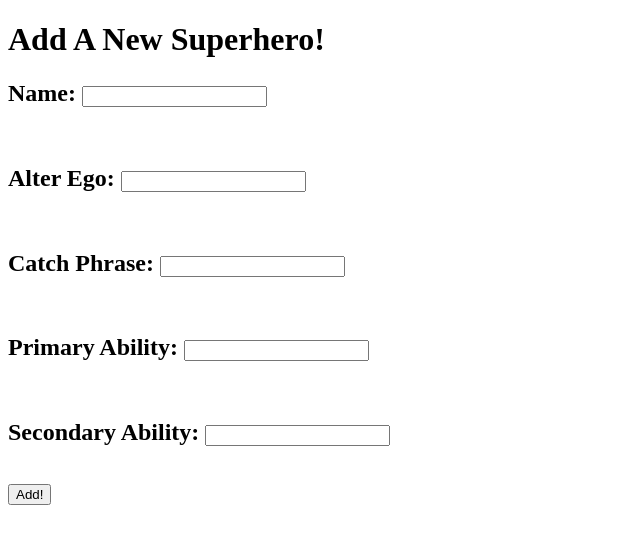
After one commit to Matt-T977/Superhero_Project, a Django app: page /superheroes/new/ in a window 1280 px wide. The commit adds this page. Shown: the top 544 px of the page, without its empty margins (0-640 px from the left). Run offline with Django 3.2, Linux system fonts and the light colour scheme.

Commit message:
Created the create function and started the ground work for the update function for the web application
Created the create function and started the ground work for the update function for the web application

Also did work on the html display templates and a few bug fixes.

Current issue is running into a display issue for the update function.

```diff
--- /dev/null
+++ b/superhero_project/superheroes/templates/superheroes/create.html
@@ -0,0 +1,22 @@
+<!DOCTYPE html>
+<html lang="en">
+<head>
+    <meta charset="UTF-8">
+    <meta http-equiv="X-UA-Compatible" content="IE=edge">
+    <meta name="viewport" content="width=device-width, initial-scale=1.0">
+    <title>Create New Superhero!</title>
+</head>
+<body>
+    <h1>Add A New Superhero!</h1>
+    <form action="{% url 'superheroes:create' %}" method="post">
+        {% csrf_token %}
+        <h2>Name: <input type = "text", name = "name", id = "name"></h2> <br />
+        <h2>Alter Ego: <input type = "text", name = "alter_ego", id = "alter_ego"></h2> <br />
+        <h2>Catch Phrase: <input type = "text", name = "catch_phrase", id = "catch_phrase"></h2> <br />
+        <h2>Primary Ability: <input type = "text", name = "primary_ability", id = "primary_ability"></h2> <br />
+        <h2>Secondary Ability: <input type = "text", name = "secondary_ability", id = "secondary_ability"></h2> <br />
+        <input type="submit" value="Add!">
+    </form>
+
+</body>
+</html>
--- a/superhero_project/superheroes/urls.py
+++ b/superhero_project/superheroes/urls.py
@@ -4,7 +4,10 @@ from django.urls import path
 from . import views
 
 
-app_name = 'Superheroes'
+app_name = 'superheroes'
 urlpatterns = [
-    path('', views.index, name='index')
+    path('', views.index, name='index'),
+    path('<int:hero_id>/', views.detail, name='detail'),
+    path('new/', views.create, name='create'),
+    path('update/<int:hero_id>/', views.update, name='update'),
 ]
--- a/superhero_project/superheroes/views.py
+++ b/superhero_project/superheroes/views.py
@@ -1,7 +1,47 @@
 from django.shortcuts import render
-from django.http import HttpResponse
+from django.http import HttpResponse, HttpResponseRedirect
+from django.urls import reverse
+from .models import Superhero
 
 
 # Create your views here.
 def index(request):
-    return render(request, "superheroes/index.html")
+    all_heroes = Superhero.objects.all()
+    context = {
+        'all_heroes' : all_heroes,
+    }
+    return render(request, "superheroes/index.html", context)
+
+def detail(request, hero_id):
+    single_hero = Superhero.objects.get(pk=hero_id)
+    context = {
+        'single_hero' : single_hero,
+    }
+    return render(request, 'superheroes/detail.html', context)
+
+def create(request):
+    if request.method == "POST":
+        name = request.POST.get('name')
+        alter_ego = request.POST.get('alter_ego')
+        catch_phrase = request.POST.get('catch_phrase')
+        primary_ability = request.POST.get('primary_ability')
+        secondary_ability = request.POST.get('secondary_ability')
+        new_hero = Superhero(name=name, alter_ego=alter_ego, catch_phrase=catch_phrase, primary_ability=primary_ability, secondary_ability=secondary_ability)
+        new_hero.save()
+        return HttpResponseRedirect(reverse('superheroes:index'))
+    else:
+        return render(request, 'superheroes/create.html')
+
+def update(request, hero_id):
+    single_hero = Superhero.objects.get(pk=hero_id)
+    if request.method == "POST":
+        name = request.POST.get('name')
+        alter_ego = request.POST.get('alter_ego')
+        catch_phrase = request.POST.get('catch_phrase')
+        primary_ability = request.POST.get('primary_ability')
+        secondary_ability = request.POST.get('secondary_ability')
+        single_hero = single_hero(name=name, alter_ego=alter_ego, catch_phrase=catch_phrase, primary_ability=primary_ability, secondary_ability=secondary_ability)
+        single_hero.save()
+        return HttpResponseRedirect(reverse('superheroes:index'))
+    else:
+        return render(request, 'superheroes/update.html')
```
Also changed, not shown: superhero_project/superheroes/templates/superheroes/detail.html (added, +18 -0 lines), superhero_project/superheroes/templates/superheroes/index.html (+7 -1 lines), superhero_project/superheroes/templates/superheroes/update.html (added, +20 -0 lines).
